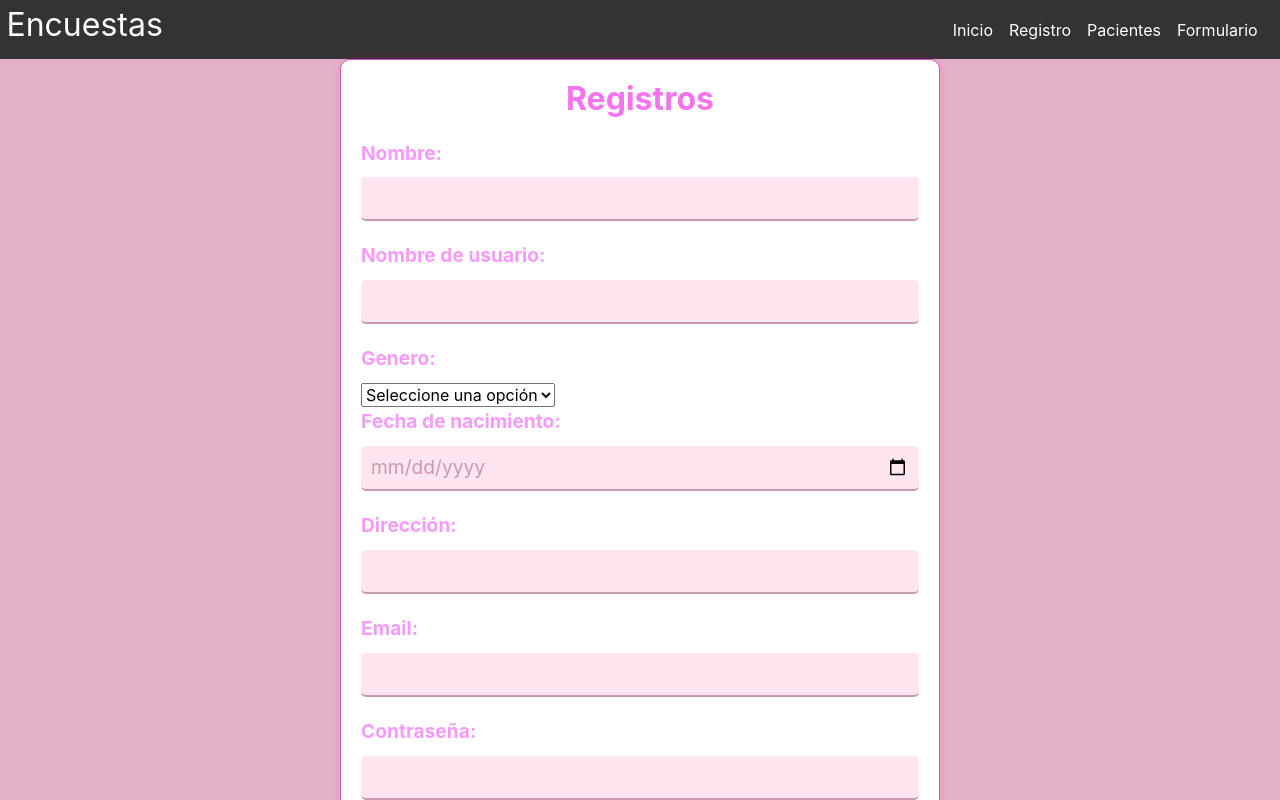
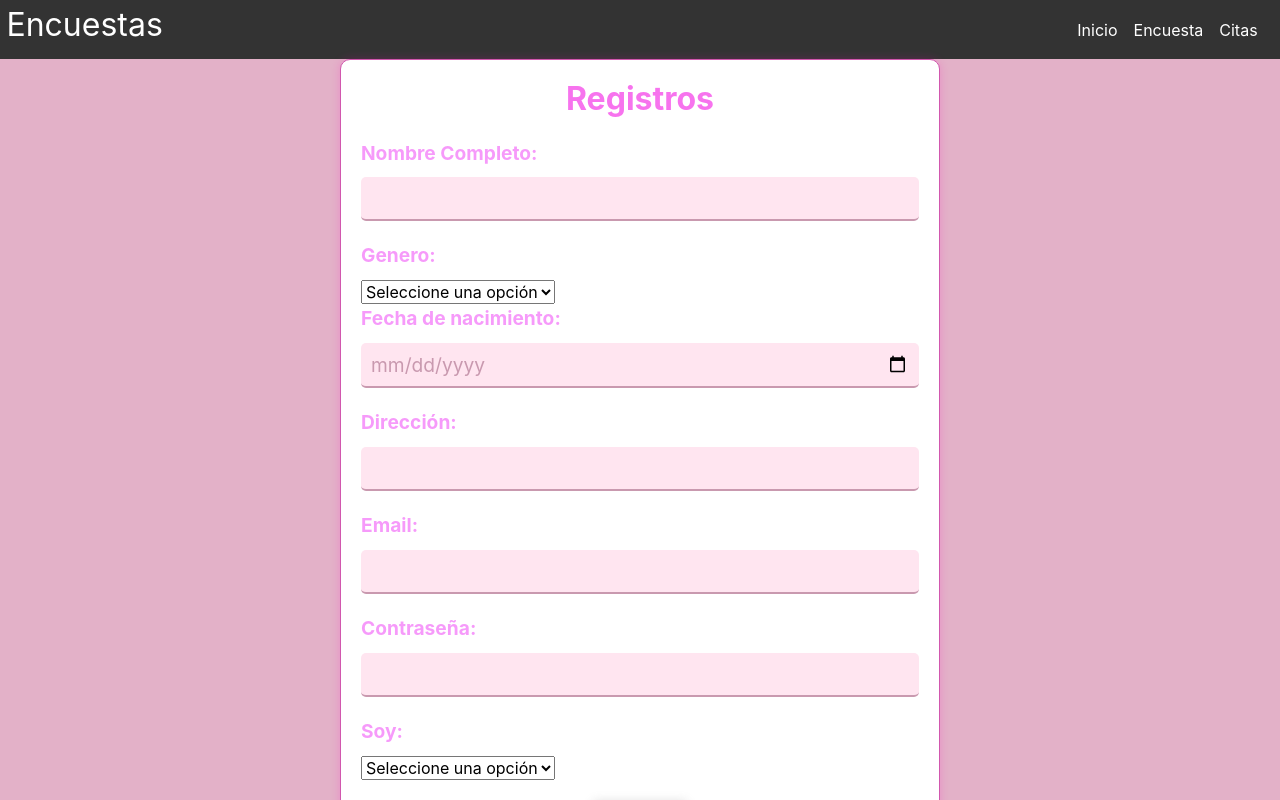
Before and after one commit to Dylan3871/sigloxxl, a React (Create React App) app: page /Registro in a window 1280 px wide. Shown: the top 800 px of the page. Built offline with nearby package versions, Linux system fonts and the light colour scheme.

Commit message:
Navbar y registro

```diff
--- a/src/App.js
+++ b/src/App.js
@@ -4,10 +4,9 @@ import Login from './components/Login';
 import { Registro } from './components/Registro';
 import Navbar from './components/Navbar';
 import Inicio from './components/Inicio'; // Importa "Inicio" sin llaves
-import Formulario from './components/Formulario';
-import Menu from './components/Menu';
 import { ResultadosScreen } from './components/ResultadosScreen';
-import Pacientes from './components/Pacientes';
+import Citas from './components/Citas';
+import Encuesta from './components/Encuesta';
 
 function App() {
   return (
@@ -20,10 +19,9 @@ function App() {
               <Route exact path="/Inicio" element={<Inicio />} />
               <Route exact path="/Registro" element={<Registro />} />
               <Route exact path="/Navbar" element={<Navbar />} />
-              <Route exact path="/Formulario" element={<Formulario />} />
+              <Route exact path="/Encuesta" element={<Encuesta />} />
               <Route exact path="/resultado" element={<ResultadosScreen />} />
-              <Route exact path="/Pacientes" element={<Pacientes />} />
-              <Route exact path="/Menu" element={<Menu />} />
+              <Route exact path="/Citas" element={<Citas />} />
             </Routes>
           </BrowserRouter>
         </div>
--- a/src/components/Pacientes.jsx
+++ b/src/components/Citas.jsx
@@ -2,7 +2,7 @@ import React, { useState } from 'react'
 import "bootstrap/dist/css/bootstrap.min.css";
 import Navbar from './Navbar';
 
-function Pacientes() {
+function Citas() {
 
     return (
         <div>
@@ -145,4 +145,4 @@ function Pacientes() {
     )
 }
 
-export default Pacientes
+export default Citas
--- a/src/components/Formulario.jsx
+++ b/src/components/Encuesta.jsx
@@ -2,7 +2,7 @@ import React from "react";
 import "bootstrap/dist/css/bootstrap.min.css";
 import Navbar from "./Navbar";
 
-function Formulario() {
+function Encuesta() {
   return (
     <body>
       <Navbar/>
@@ -2009,4 +2009,4 @@ nuestros hijos.
   );
 }
 
-export default Formulario;
+export default Encuesta;
--- a/src/components/Login.jsx
+++ b/src/components/Login.jsx
@@ -65,6 +65,9 @@ function Login() {
               <button className='buttonLogin' type='submit'>
                 Acceder
               </button>
+              <button className='buttonLogin' type='link' href='./Regitro'>
+                Registrarse
+              </button>
             </div>
           </form>
         </div>
--- a/src/components/Menu.jsx
+++ /dev/null
@@ -1,16 +0,0 @@
-import React from 'react'
-import { NavLink } from 'react-router-dom'
-import Navbar from "./Navbar";
-
-export const Menu = () => {
-  const handleClick = () => {
-    //cuando esta true lo pasa a false y vice versa
-  }
-  return (
-
-        <strong className="h3">
-          <a onClick={handleClick} href="./Inicio">Redirige a pantalla princial</a>
-        </strong>
-  )
-}
-export default Menu;
--- a/src/components/Navbar.jsx
+++ b/src/components/Navbar.jsx
@@ -15,9 +15,9 @@ function Navbar() {
       <a onClick={handleClick} href="./Inicio"><h2>Encuestas</h2></a>
         <div className={`links ${clicked ? 'active' : ''}`}>
           <a onClick={handleClick} href="./Inicio">Inicio</a>
-          <a onClick={handleClick} href="./Registro">Registro</a>
-          <a onClick={handleClick} href="./Pacientes">Pacientes</a>
-          <a onClick={handleClick} href="./Formulario">Formulario</a>
+          {/* <a onClick={handleClick} href="./Registro">Registro</a> */}
+          <a onClick={handleClick} href="./Encuesta">Encuesta</a>
+          <a onClick={handleClick} href="./Citas">Citas</a>
         </div>
         <div className='burguer'>
           <BurguerButton clicked={clicked} handleClick={handleClick} />
--- a/src/components/Registro.jsx
+++ b/src/components/Registro.jsx
@@ -67,10 +67,10 @@ export const Registro = () => {
     if (formulario.password.trim() === '') {
       erroresTemp.password = 'La contraseña es obligatoria';
     } else if (formulario.password.trim().length < 6) {
-      erroresTemp.password = 'La contraseña debe tener al menos 6 caracteres';
+      erroresTemp.password = 'La contraseña debe tener al menos 8 caracteres';
     }
     if (formulario.isPatient.trim() === '') {
-      erroresTemp.isPatient = 'Debe seleccionar si es paciente o no';
+      erroresTemp.isPatient = 'Debe seleccionar una opción';
     }
     setErrores(erroresTemp);
 
@@ -92,20 +92,16 @@ export const Registro = () => {
 
       <form id="my-form" onSubmit={handleSubmit} className="registro-form">
         <h2>Registros</h2>
-        <label htmlFor="name">Nombre:</label>
+        <label htmlFor="name">Nombre Completo:</label>
         <input type="text" id="name" name="nombre" onChange={handleChange} />
         {errores.nombre && <span className="error">{errores.nombre}</span>}
-
-        <label htmlFor="username">Nombre de usuario:</label>
-        < input type="text" id="username" name="username" onChange={handleChange} />
-        {errores.username && <span className="error">{errores.username}</span>}
 
         <label htmlFor="tipo">Genero:</label>
         <select id="genero" name="genero" onChange={handleChange}>
          <option value="">Seleccione una opción</option>
         <option value="masculino">Masculino</option>
         <option value="femenino">Femenino</option>
-        <option value="no-binario">No binario</option>
+        <option value="no-binario">Otro</option>
         </select>
 
         <label htmlFor="fecha-nacimiento">Fecha de nacimiento:</label>
@@ -128,7 +124,7 @@ export const Registro = () => {
         <select id="tipo" name="isPatient" onChange={handleChange}>
           <option value="">Seleccione una opción</option>
           <option value="paciente">Paciente</option>
-          <option value="psicologo">Psicólogo</option>
+          <option value="psicologo">Doctor</option>
         </select>
         {errores.isPatient && <span className="error">{errores.isPatient}</span>}
 
```
